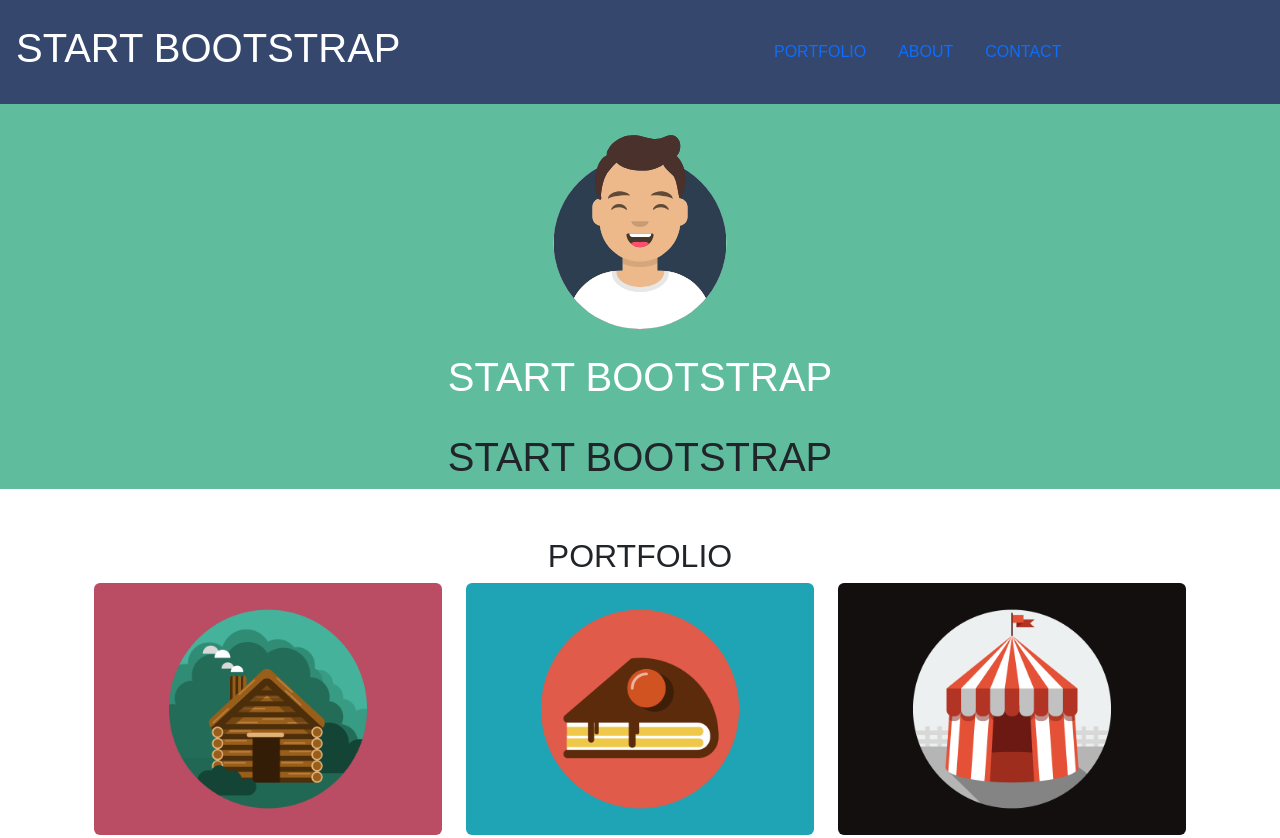
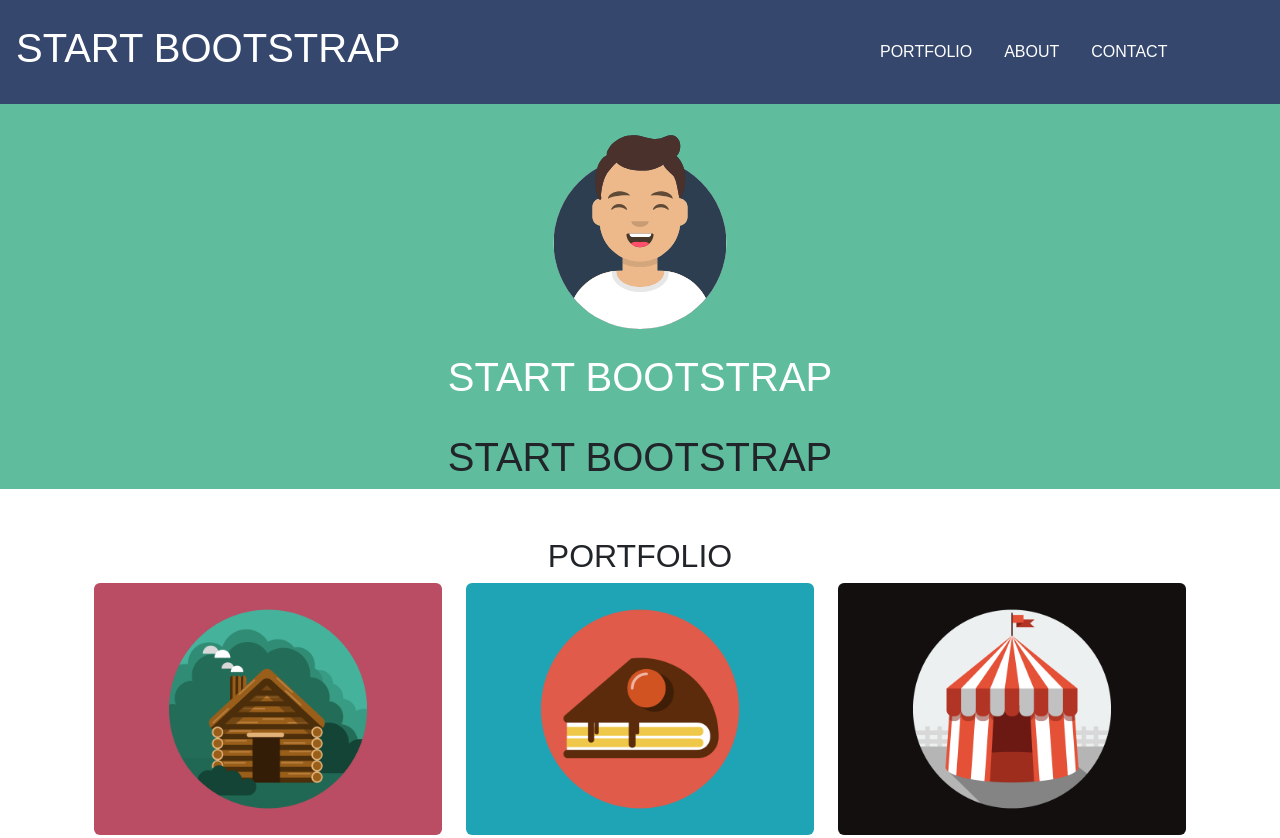
Before and after one commit to LorenzoBertoni/html-css-bootstrap-freelancer, a plain HTML site: page index.html in a window 1280 px wide. Shown: the top 838 px of the page. Drawn offline with nearby package versions, Linux system fonts and the light colour scheme.

Commit message:
style: aggiunte classi col-lg e col-xl alla navbar per renderla più responsive

```diff
--- a/index.html
+++ b/index.html
@@ -14,23 +14,23 @@
     <body>
         <header class="container-fluid _nightblue">
             <div class="row align-items-center px-1 py-4">
-                <div class="col-10 col-md-7">
+                <div class="col-10 col-md-6 col-lg-7 col-xl-8">
                     <h1 class="text-white">START BOOTSTRAP</h1>
                 </div>
 
-                <div class="col-2 col-md-5 text-white">
+                <div class="col-2 col-md-6 col-lg-5 col-xl-4 text-white">
                     <!-- hamburger menu -->
                     <i class="bi bi-list fs-1 text-end d-md-none"></i>
                     <!-- nav nascosta in mobile -->
                     <ul class="nav d-none d-md-flex">
                         <li class="nav-item">
-                          <a class="nav-link" href="#">PORTFOLIO</a>
+                          <a class="nav-link text-white" href="#">PORTFOLIO</a>
                         </li>
                         <li class="nav-item">
-                          <a class="nav-link" href="#">ABOUT</a>
+                          <a class="nav-link text-white" href="#">ABOUT</a>
                         </li>
                         <li class="nav-item">
-                          <a class="nav-link" href="#">CONTACT</a>
+                          <a class="nav-link text-white" href="#">CONTACT</a>
                         </li>
                     </ul>
                 </div>
@@ -169,24 +169,6 @@
             </div>
         </footer>
 
-
-
-
-
-
-
-
-
-
-
-
-
-
-
-
-
-
-
         <script src="https://cdn.jsdelivr.net/npm/bootstrap@5.2.0-beta1/dist/js/bootstrap.bundle.min.js"></script>
     </body>
 </html>
```
